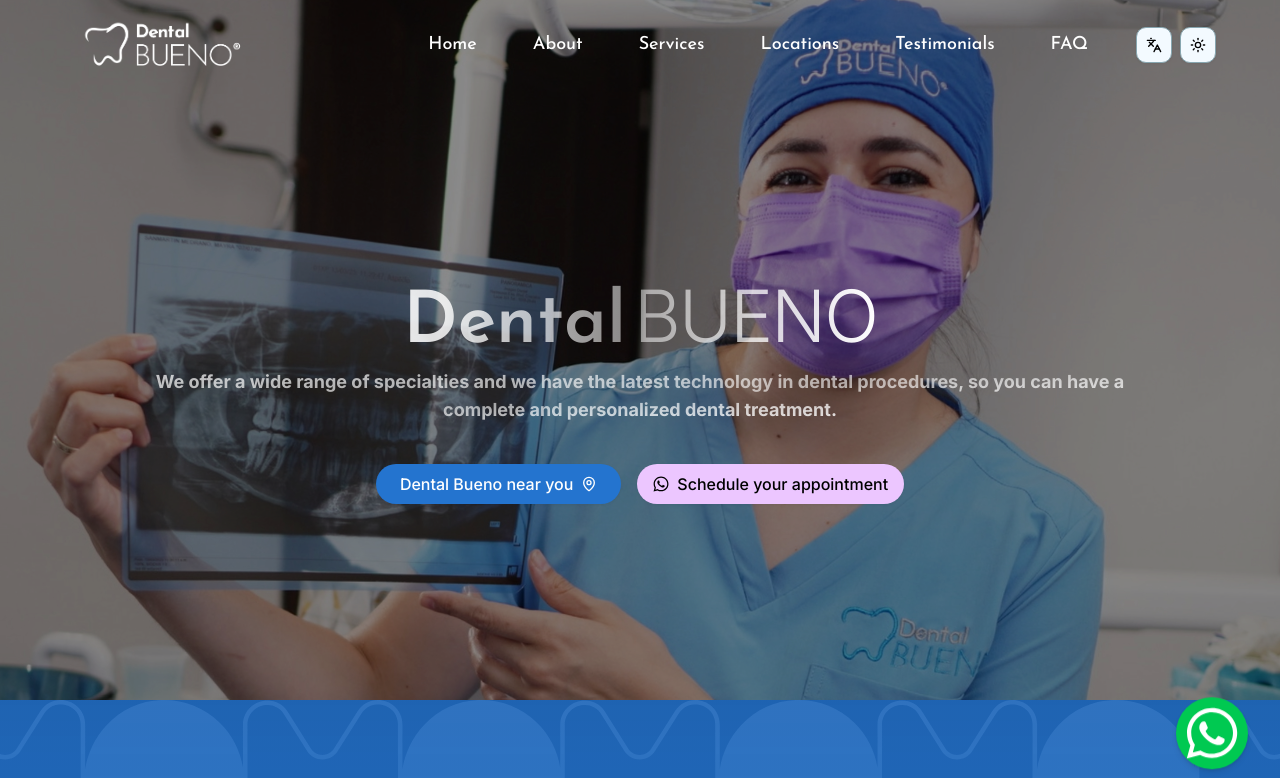
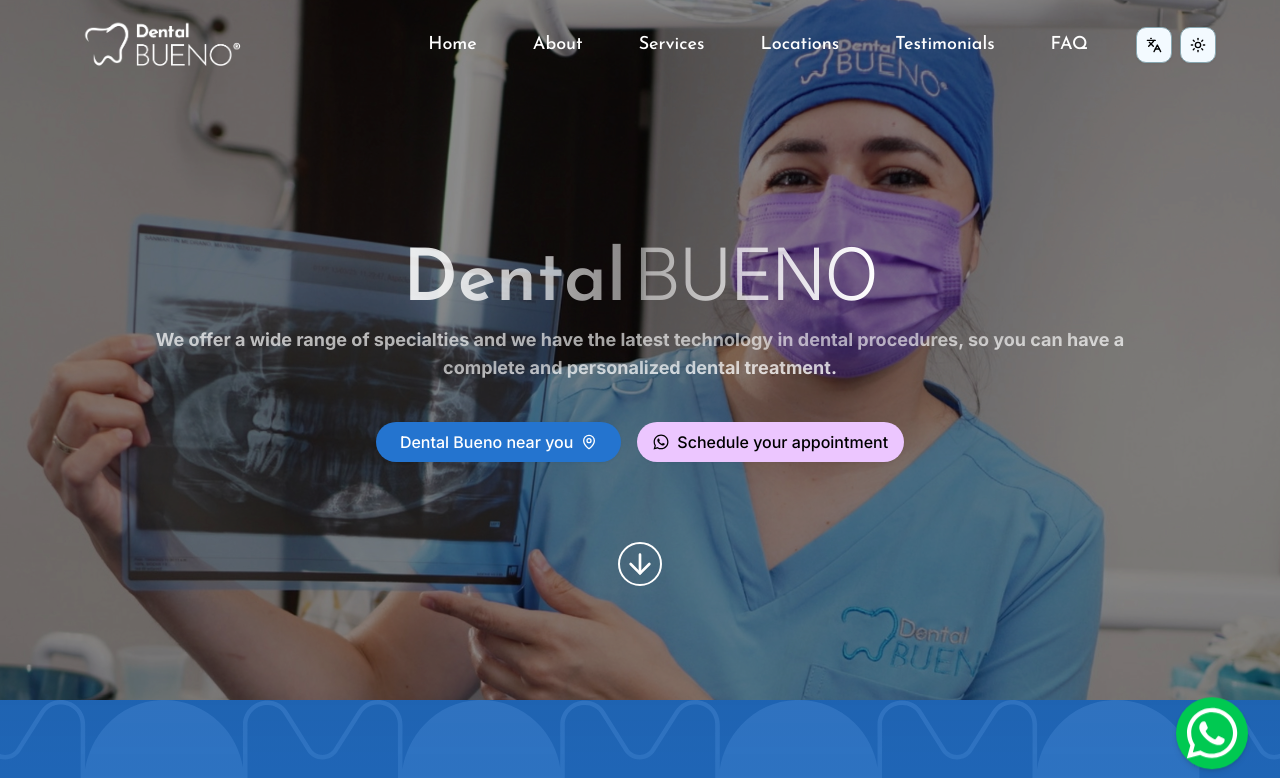
Before and after one commit to santiagomorenoe/dntlbueno, a Next.js app: page /en in a window 1280 px wide. Shown: the top 778 px of the page. Built offline with nearby package versions, Linux system fonts and the light colour scheme.

Commit message:
small improvements

```diff
--- a/src/app/[locale]/globals.css
+++ b/src/app/[locale]/globals.css
@@ -194,7 +194,7 @@
   --muted: oklch(28% 0.03 250);
   --muted-foreground: oklch(80% 0.02 250);
 
-  --accent: #ecc6ffd0;                /* Morado más vivo */
+  --accent: #ecc6ff;                /* Morado más vivo */
   --accent-foreground: #000000;
 
   --destructive: #ecc6ff;;            /* Rojo oscuro */
--- a/src/components/Hero.tsx
+++ b/src/components/Hero.tsx
@@ -140,7 +140,7 @@
               hidden: { opacity: 0, y: -40 },
               visible: { opacity: 1, y: 0, transition: { duration: 0.7 } },
             }}
-            className="flex flex-col items-center justify-center md:hidden pt-10"
+            className="flex flex-col items-center justify-center pt-10"
             whileHover={{ scale: 1.05 }}
             whileTap={{ scale: 0.95 }}
             style={{ willChange: "transform" }}
```
